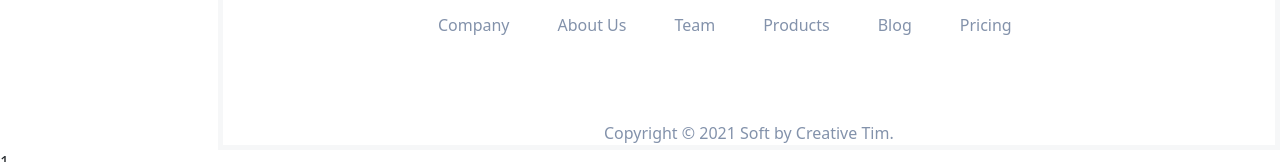
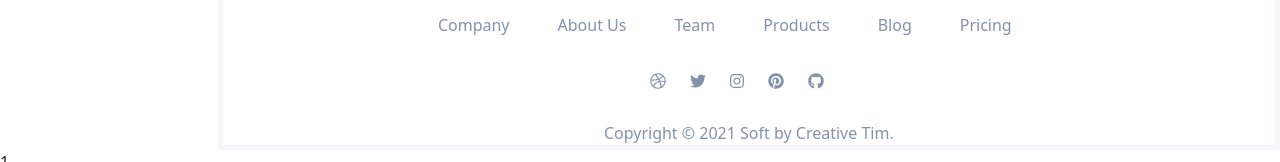
Before and after one commit to g86-g89-PDP/Soft-ui-dashboard, a Next.js app: page /sign_up in a window 1280 px wide. Shown: the part 1058-1220 px from the top of the page. Built offline with nearby package versions, Linux system fonts and the light colour scheme.

Commit message:
sing_up2

```diff
--- a/pages/sign_up.js
+++ b/pages/sign_up.js
@@ -1,4 +1,13 @@
 import Image from "next/image";
+import { FontAwesomeIcon } from "@fortawesome/react-fontawesome";
+
+import {
+  faDribbble,
+  faTwitter,
+  faInstagram,
+  faPinterest,
+  faGithub,
+} from "@fortawesome/free-brands-svg-icons";
 
 import styled from "styled-components";
 
@@ -472,11 +481,21 @@
                 </a>
               </div>
               <div className="col-lg-8 mx-auto text-center mb-4 mt-2">
-                <a target="_blank" className="text-secondary me-xl-4 me-4"></a>
-                <a target="_blank" className="text-secondary me-xl-4 me-4"></a>
-                <a target="_blank" className="text-secondary me-xl-4 me-4"></a>
-                <a target="_blank" className="text-secondary me-xl-4 me-4"></a>
-                <a target="_blank" className="text-secondary me-xl-4 me-4"></a>
+                <a target="_blank" className="text-secondary me-xl-4 me-4">
+                  <FontAwesomeIcon icon={faDribbble} />
+                </a>
+                <a target="_blank" className="text-secondary me-xl-4 me-4">
+                  <FontAwesomeIcon icon={faTwitter} />
+                </a>
+                <a target="_blank" className="text-secondary me-xl-4 me-4">
+                  <FontAwesomeIcon icon={faInstagram} />
+                </a>
+                <a target="_blank" className="text-secondary me-xl-4 me-4">
+                  <FontAwesomeIcon icon={faPinterest} />
+                </a>
+                <a target="_blank" className="text-secondary me-xl-4 me-4">
+                  <FontAwesomeIcon icon={faGithub} />
+                </a>
               </div>
             </div>
             <div className="row">
```
